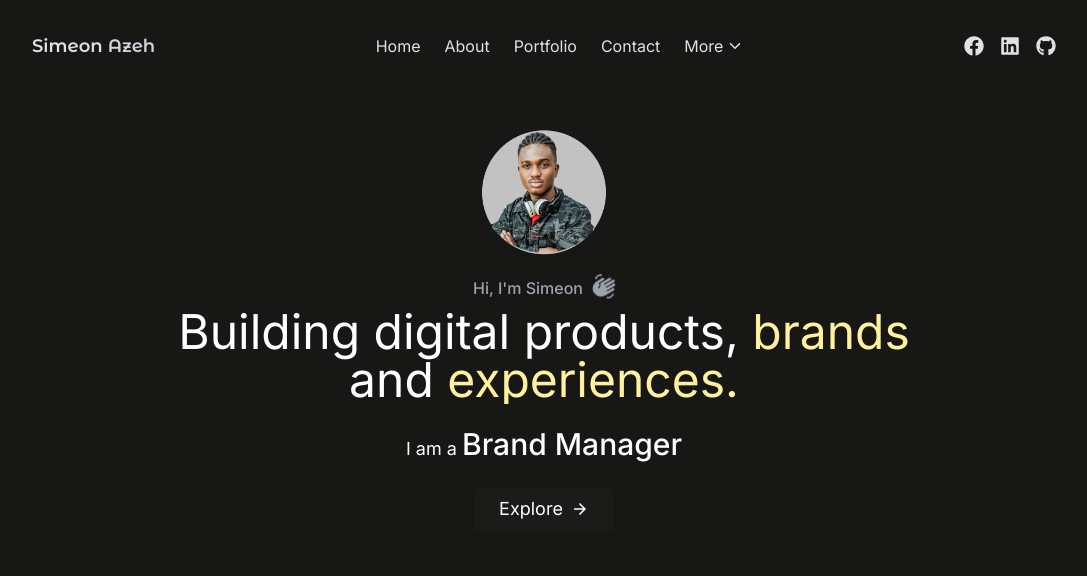
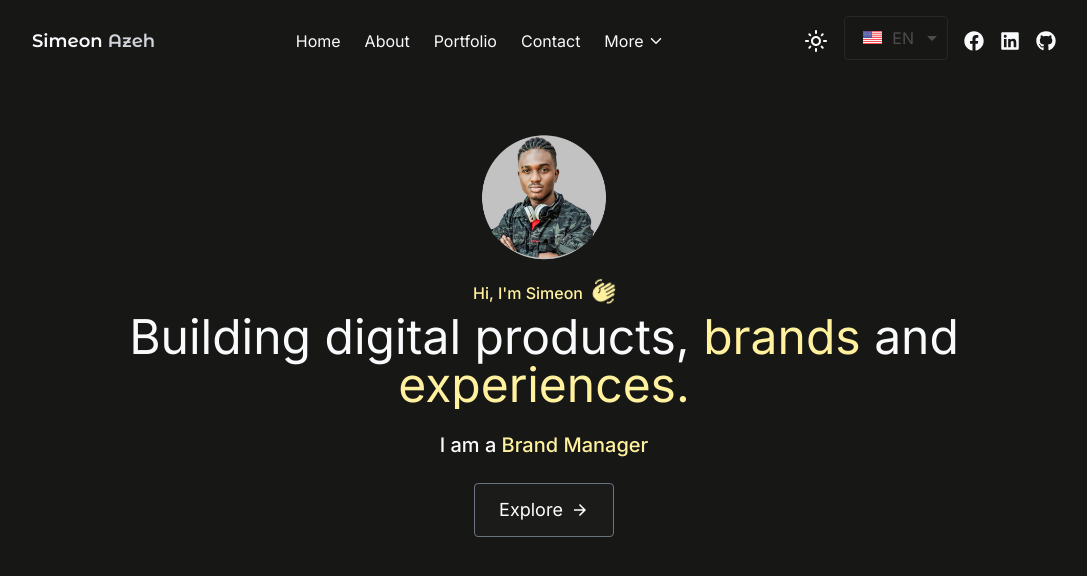
Before and after one commit to Simeon-Azeh/simeonportfolio, a React (Vite) app: page / in a window 1280 px wide. Shown: the top 576 px of the page, without its empty margins (96-1183 px from the left). Built offline with nearby package versions, Linux system fonts and the light colour scheme.

Commit message:
updated light and dark modes

```diff
--- a/package.json
+++ b/package.json
@@ -15,6 +15,7 @@
     "framer-motion": "^11.3.19",
     "react": "^18.3.1",
     "react-dom": "^18.3.1",
+    "react-flags-select": "^2.2.3",
     "react-icons": "^5.2.1",
     "react-router-dom": "^6.25.1"
   },
--- a/src/components/Header.jsx
+++ b/src/components/Header.jsx
@@ -1,13 +1,25 @@
-import React, { useState } from 'react';
+import React, { useState, useEffect } from 'react';
 import { Drawer } from 'antd';
 import { MenuOutlined } from '@ant-design/icons';
 import { FaFacebook, FaLinkedin, FaGithub } from 'react-icons/fa';
 import { IoIosArrowDown, IoIosArrowUp } from 'react-icons/io';
+import { MdOutlineLightMode, MdOutlineDarkMode } from "react-icons/md";
+import ReactFlagsSelect from 'react-flags-select';
 
 
 function Header() {
   const [visible, setVisible] = useState(false);
   const [dropdownOpen, setDropdownOpen] = useState(false);
+  const [selectedLanguage, setSelectedLanguage] = useState('US');
+  const [darkMode, setDarkMode] = useState(true); // Set default to true
+
+  useEffect(() => {
+    if (darkMode) {
+      document.documentElement.classList.add('dark');
+    } else {
+      document.documentElement.classList.remove('dark');
+    }
+  }, [darkMode]);
 
   const showDrawer = () => {
     setVisible(true);
@@ -21,47 +33,77 @@ function Header() {
     setDropdownOpen(!dropdownOpen);
   };
 
+  const handleLanguageChange = (countryCode) => {
+    setSelectedLanguage(countryCode);
+    // Here you can implement actual language change logic
+  };
+
+  const toggleDarkMode = () => {
+    setDarkMode(!darkMode);
+  };
+
   return (
-    <div className="flex justify-between items-center py-8 px-6 md:px-0  font-inter sticky top-0 z-50">
-      <div className="text-lg font-semibold">
-        <h1 className='font-montserrat-alt'>Simeon <span className='text-gray-300'>Azeh</span></h1>
+    <div className=" bg-[#F9FEFF] dark:bg-dark-body transition-colors">
+        <div className=' flex justify-between w-full md:w-4/5 mx-auto items-center py-4 px-6 md:px-0 font-inter sticky top-0 z-50'>
+        <div className="text-lg font-semibold">
+        <h1 className='font-montserrat-alt text-[#414760] dark:text-slate-50'>Simeon <span className='dark:text-gray-300 text-orange-500'>Azeh</span></h1>
       </div>
-      <div className="hidden md:flex space-x-6">
-        <a href="#home" className=" hover:border-b-2 border-gray-400 ">Home</a>
-        <a href="#about" className=" hover:border-b-2 border-gray-400">About</a>
-
-        <a href="#portfolio" className=" hover:border-b-2 border-gray-400">Portfolio</a>
-        <a href="#contact" className=" hover:border-b-2 border-gray-400">Contact</a>
+      <div className="hidden md:flex space-x-6 text-[#414760] dark:text-slate-50 ">
+        <a href="#home" className="hover:border-b-2 border-gray-400 ">Home</a>
+        <a href="#about" className="hover:border-b-2 border-gray-400">About</a>
+        <a href="#portfolio" className="hover:border-b-2 border-gray-400">Portfolio</a>
+        <a href="#contact" className="hover:border-b-2 border-gray-400">Contact</a>
         <div className="relative">
           <button onClick={toggleDropdown} className="flex items-center hover:text-gray-400">
             More
             {dropdownOpen ? <IoIosArrowUp className="ml-1" /> : <IoIosArrowDown className="ml-1" />}
           </button>
           {dropdownOpen && (
-            <div className="absolute bg-[#1a1818]  text-white py-2 mt-2 space-y-2 rounded border border-gray-600">
-              <a href="#skills" className="block py-2 px-4 ">Skills</a>
-              <a href="#services" className="block py-2 px-4 ">Services</a>
+            <div className="absolute bg-[#1a1818] text-white py-2 mt-2 space-y-2 rounded border border-gray-600">
+              <a href="#skills" className="block py-2 px-4">Skills</a>
+              <a href="#services" className="block py-2 px-4">Services</a>
             </div>
           )}
         </div>
       </div>
-      <div className="hidden md:flex space-x-4">
-        <a href="https://twitter.com" target="_blank" rel="noopener noreferrer" className="hover:text-gray-400">
-          <FaFacebook size={20}/>
+      <div className="hidden md:flex items-center space-x-4">
+        <button onClick={toggleDarkMode} className="hover:text-gray-400 dark:text-slate-50 text-[#414760]">
+          {darkMode ? <MdOutlineLightMode size={24} /> : <MdOutlineDarkMode size={24} />}
+        </button>
+        <ReactFlagsSelect
+          countries={["US", "FR"]}
+          customLabels={{ US: "EN", FR: "FR" }}
+          selected={selectedLanguage}
+          onSelect={handleLanguageChange}
+          className="custom-flag-select text-[#414760] dark:text-slate-50"
+        />
+        <a href="https://twitter.com" target="_blank" rel="noopener noreferrer" className="hover:text-gray-400 dark:text-slate-50 text-[#414760]">
+          <FaFacebook size={20} />
         </a>
-        <a href="https://linkedin.com" target="_blank" rel="noopener noreferrer" className="hover:text-gray-400">
+        <a href="https://linkedin.com" target="_blank" rel="noopener noreferrer" className="hover:text-gray-400 dark:text-slate-50 text-[#414760]">
           <FaLinkedin size={20} />
         </a>
-        <a href="https://github.com" target="_blank" rel="noopener noreferrer" className="hover:text-gray-400">
-          <FaGithub size={20}/>
+        <a href="https://github.com" target="_blank" rel="noopener noreferrer" className="hover:text-gray-400 dark:text-slate-50 text-[#414760]">
+          <FaGithub size={20} />
         </a>
       </div>
-      <button
-        className="md:hidden text-white"
-        onClick={showDrawer}
-      >
-        <MenuOutlined size={30}/>
-      </button>
+      <div className="md:hidden flex items-center space-x-4">
+        <button onClick={toggleDarkMode} className="hover:text-gray-400 dark:text-slate-50 text-[#414760]">
+          {darkMode ? <MdOutlineLightMode size={24} /> : <MdOutlineDarkMode size={24} />}
+        </button>
+        <ReactFlagsSelect
+          countries={["US", "FR"]}
+          customLabels={{ US: "EN", FR: "FR" }}
+          selected={selectedLanguage}
+          onSelect={handleLanguageChange}
+          className="custom-flag-select"
+        />
+        <button onClick={showDrawer} className="dark:text-slate-50 text-[#414760]">
+          <MenuOutlined size={30} />
+        </button>
+      </div>
+        </div>
+
       <Drawer title="Menu" placement="right" onClose={onClose} visible={visible} className='bg-[#f7f7f7] font-inter font-medium'>
         <a href="#home" className="block py-2 px-4 text-[#2c2b2b] hover:text-[#2c2b2b]">Home</a>
         <a href="#about" className="block py-2 px-4 text-[#2c2b2b] hover:text-[#2c2b2b]">About</a>
--- a/src/components/Hero.jsx
+++ b/src/components/Hero.jsx
@@ -27,12 +27,13 @@ function Hero() {
   }, []);
 
   return (
-    <div className='w-full md:w-4/5 mx-auto py-6 px-6 font-inter text-white bg-[#171716]'>
+    <div className='bg-[#F9FEFF] dark:bg-dark-body transition-colors'>
+          <div className='w-full md:w-4/5 mx-auto py-10 px-6 font-inter text-white  h-[100vh] '>
       <div className='w-36 h-36 flex m-auto'>
         <img src={HeroImg} alt="HeroImg" className='w-full' />
       </div>
       <div className='text-center mt-4'>
-        <p className='flex items-center justify-center gap-2 text-gray-400 font-medium mb-2'>
+        <p className='flex items-center justify-center gap-2 dark:text-[#fff19e] text-orange-500 font-medium mb-2'>
           Hi, I'm Simeon
           <span
             className='inline-block wave-icon text-2xl'
@@ -40,28 +41,30 @@ function Hero() {
             <MdWavingHand />
           </span>
         </p>
-        <h2 className='relative overflow-hidden inline-block text-4xl md:text-5xl font-normal'>
-          Building digital products, <span className='text-[#fff19e]'>brands </span>and <span className='text-[#fff19e]'>experiences. </span>
+        <h2 className='relative overflow-hidden inline-block text-4xl md:text-5xl font-normal dark:text-slate-50 text-[#414760]'>
+          Building digital products, <span className='dark:text-[#fff19e] text-orange-500'>brands </span>and <span className='dark:text-[#fff19e] text-orange-500'>experiences. </span>
         </h2>
 
 
-        <div className='mt-4 text-lg'>
+        <div className='mt-4 text-xl font-medium dark:text-slate-50 text-[#414760]'>
           I am a{' '}
           <span
-            className={`inline-block font-medium text-3xl transition-all duration-500 ${fade ? 'opacity-100 translate-y-0' : 'opacity-0 translate-y-4'}`}
+            className={`inline-block  text-xl transition-all duration-500 dark:text-[#fff19e] text-orange-500 ${fade ? 'opacity-100 translate-y-0' : 'opacity-0 translate-y-4'}`}
           >
             {currentRole}
           </span>
         </div>
         <div className='mt-6'>
           <Link to="/explore">
-            <button className='bg-[#1B1B1A] px-6 py-2  rounded mx-auto font-normal text-lg transition-transform duration-300 hover:translate-y-[-3px] flex items-center gap-2'>
+            <button className='dark:bg-[#1B1B1A] bg-orange-500 px-6 py-3 border dark:border-gray-500 md:border-none  dark:border-solid  rounded mx-auto font-normal text-lg transition-transform duration-300 hover:translate-y-[-3px] flex items-center gap-2'>
               Explore <IoMdArrowForward />
             </button>
           </Link>
         </div>
       </div>
     </div>
+    </div>
+
   );
 }
 
--- a/src/index.css
+++ b/src/index.css
@@ -19,17 +19,17 @@ body {
 
 /* Webkit Browsers */
 ::-webkit-scrollbar {
-  width: 12px; /* width for vertical scrollbars */
-  height: 12px; /* height for horizontal scrollbars */
+  width: 6px; /* width for vertical scrollbars */
+  height: 6px; /* height for horizontal scrollbars */
 }
 
 ::-webkit-scrollbar-thumb {
-  background: #9835ff; /* Scrollbar color */
+  background: #414760; /* Scrollbar color */
   border-radius: 6px; /* Rounded corners */
 }
 
 ::-webkit-scrollbar-thumb:hover {
-  background: #a14af8; /* Darker color on hover */
+  background: #414760; /* Darker color on hover */
 }
 
 ::-webkit-scrollbar-track {
@@ -44,11 +44,11 @@ body {
 /* Firefox */
 * {
   scrollbar-width: thin;
-  scrollbar-color: #9835ff #f1f1f1;
+  scrollbar-color: #414760 #f1f1f1;
 }
 
 *::-webkit-scrollbar-thumb {
-  background-color: #9835ff;
+  background-color: #414760;
   border-radius: 6px;
   border: 3px solid #f1f1f1;
 }
@@ -80,3 +80,13 @@ body {
   animation: wave 5s infinite;
   transform-origin: 80% 70%;
 }
+.custom-flag-select {
+  background-color: transparent !important;
+  border: none !important;
+  color: white !important;
+}
+
+.custom-flag-select .flag-select__option {
+  background-color: #1a1818 !important;
+  color: white !important;
+}
--- a/src/pages/Home.jsx
+++ b/src/pages/Home.jsx
@@ -4,8 +4,8 @@ import Hero from '../components/Hero'
 
 function Home() {
   return (
-    <div className="w-full md:w-4/5 mx-auto">
-        <div>
+    <div className="">
+        <div className='sticky top-0'>
         <Header />
         </div>
         <div>
--- a/tailwind.config.js
+++ b/tailwind.config.js
@@ -5,12 +5,16 @@ export default {
     "./index.html",
     "./src/**/*.{js,ts,jsx,tsx}",
   ],
+  darkMode: 'class', // Enable dark mode with a class
   theme: {
     extend: {
       fontFamily: {
         inter: ['"Inter"', 'sans-serif'],
         'montserrat-alt': ['"Montserrat Alternates"', 'sans-serif'],
       },
+      colors: {
+        'dark-body': '#171716',
+      },
     },
   },
   plugins: [],
```
Also changed, not shown: 1 other file (tests, documents, lock files or other folders).
